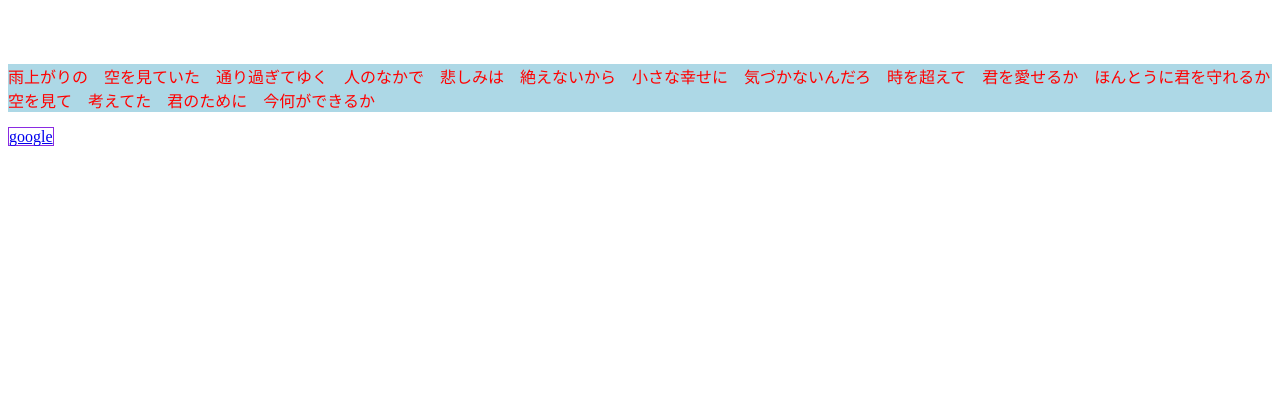
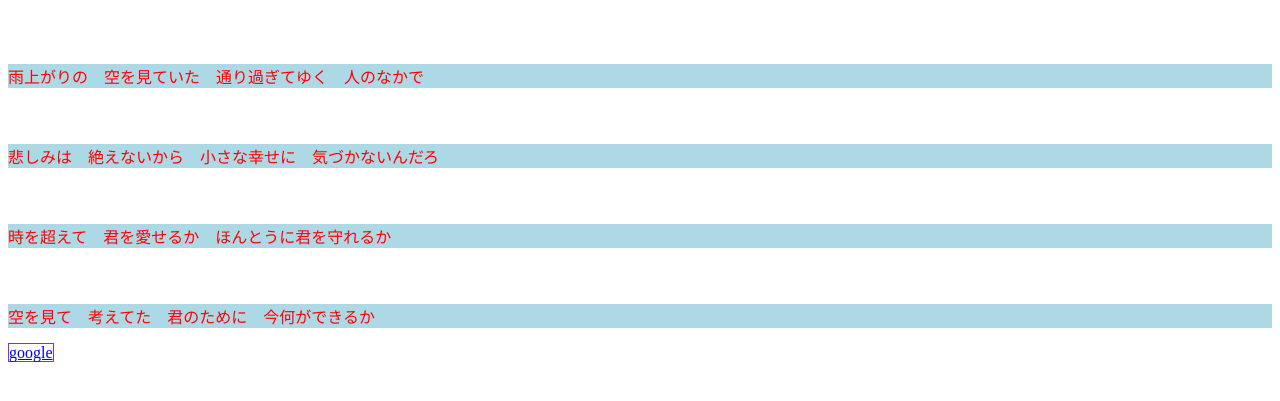
Before and after one commit to minakooo/ld2-kadai, a plain HTML site: page index.html in a window 1280 px wide. Shown: the part 215-616 px from the top of the page. Drawn offline with Linux system fonts and the light colour scheme.

Commit message:
Update index.html

```diff
--- a/index.html
+++ b/index.html
@@ -17,7 +17,10 @@
 </head>
 <body>
   <h1>たしかなこと</h1>
-  <p>雨上がりの　空を見ていた　通り過ぎてゆく　人のなかで　悲しみは　絶えないから　小さな幸せに　気づかないんだろ　時を超えて　君を愛せるか　ほんとうに君を守れるか　空を見て　考えてた　君のために　今何ができるか</p>
+  <p>雨上がりの　空を見ていた　通り過ぎてゆく　人のなかで</p>
+  <p>悲しみは　絶えないから　小さな幸せに　気づかないんだろ</p>
+  <p>時を超えて　君を愛せるか　ほんとうに君を守れるか</p>
+  <p>空を見て　考えてた　君のために　今何ができるか</p>
   <a href="http://www.google.com">google</a>
 </body>
 </html>
```
